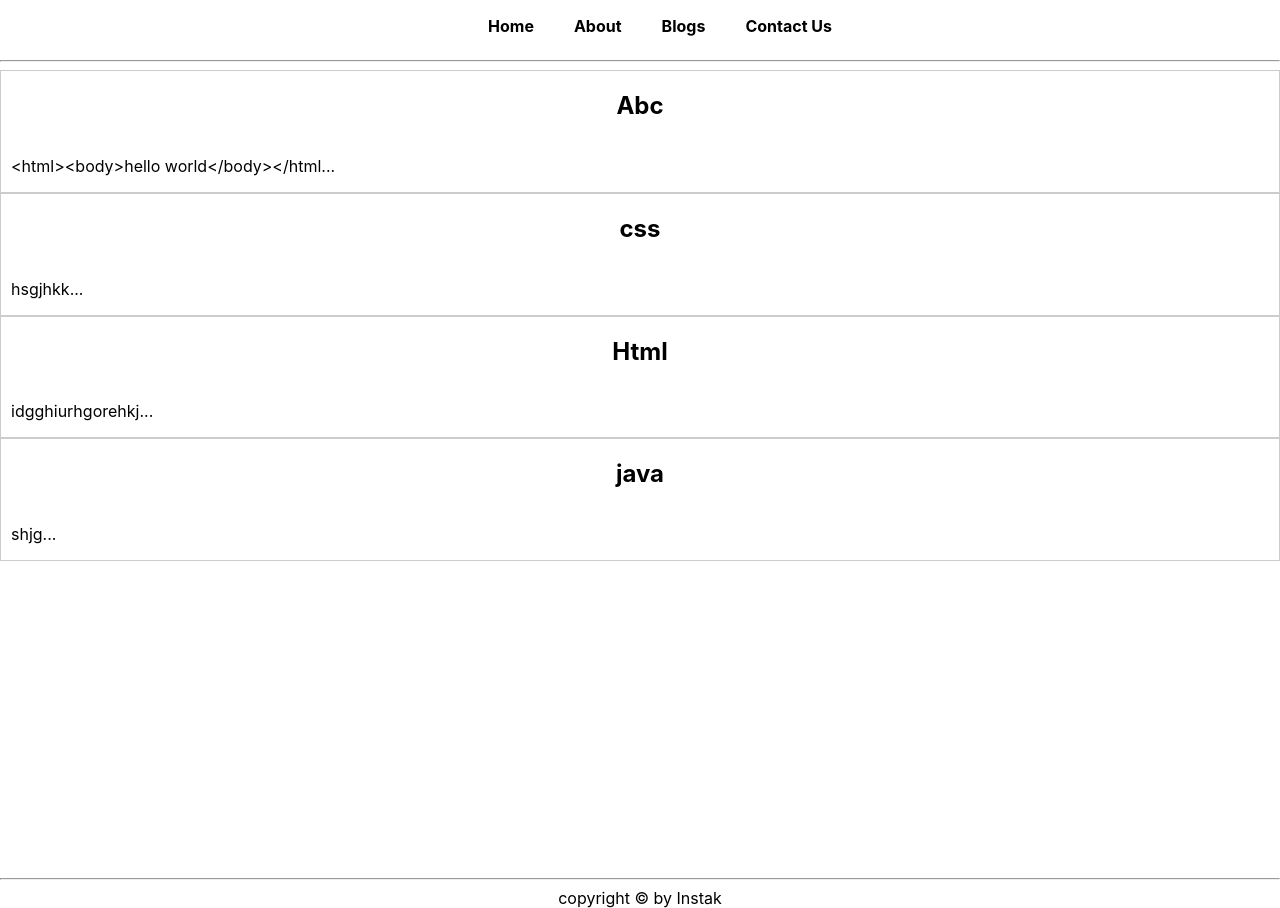
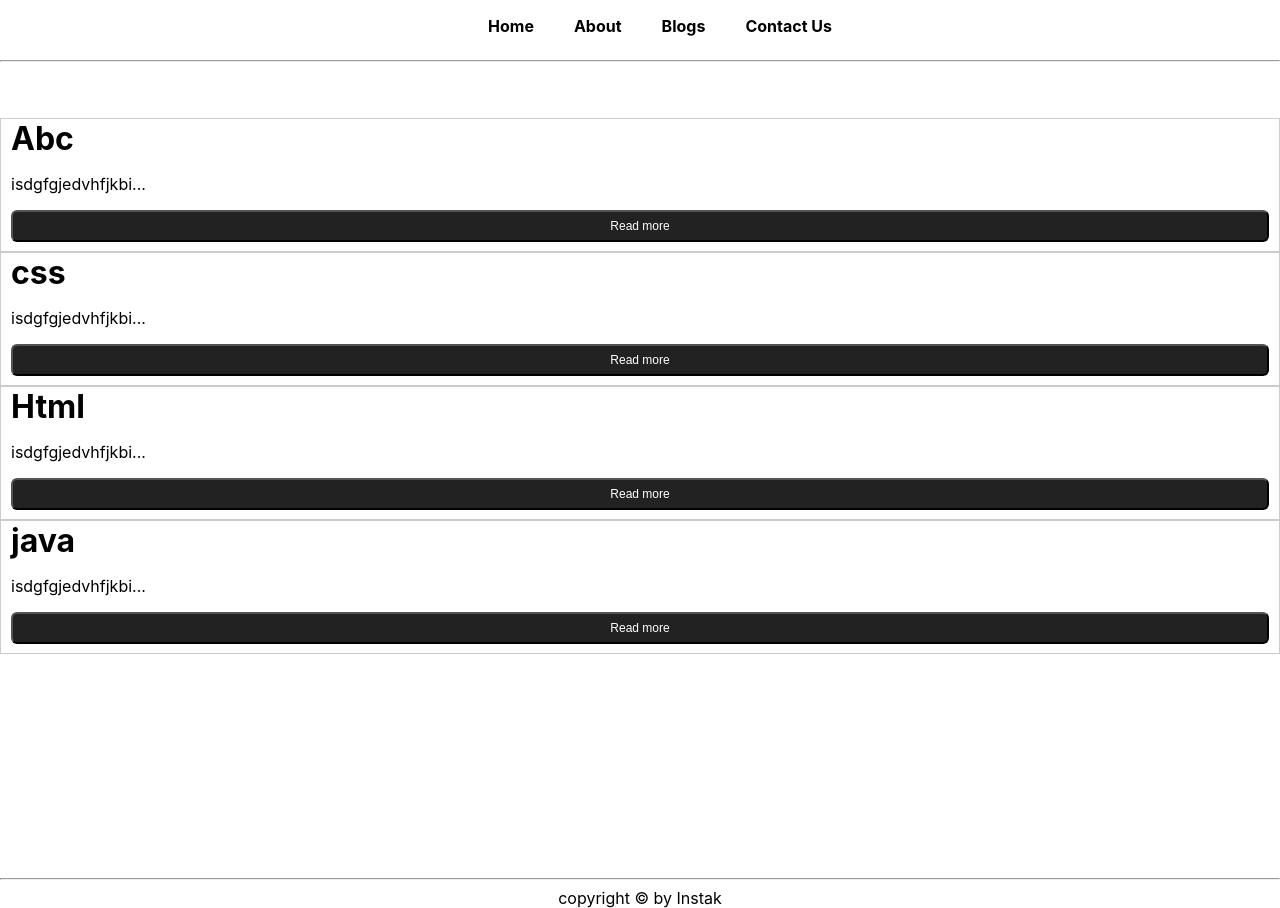
Before and after one commit to Instak/nextjs-blogs, a Next.js app: page /blog in a window 1280 px wide. Built offline with nearby package versions, Linux system fonts and the light colour scheme.

Commit message:
19-04-2022 1

```diff
--- a/blogdata/abc.json
+++ b/blogdata/abc.json
@@ -1,7 +1,7 @@
 {
     "Title": "Abc",
-    "p1":"<html><body>hello world</body></html",
-    "p2":"euishu",
+    "p1":"<div class=\"header\">\r\n  <h2>Blog Name<\/h2>\r\n<\/div>\r\n\r\n<div class=\"row\">\r\n  <div class=\"leftcolumn\">\r\n    <div class=\"card\">\r\n      <h2>TITLE HEADING<\/h2>\r\n      <h5>Title description, Dec 7, 2017<\/h5>\r\n      <div class=\"fakeimg\" style=\"height:200px;\">Image<\/div>\r\n      <p>Some text..<\/p>\r\n    <\/div>\r\n    <div class=\"card\">\r\n      <h2>TITLE HEADING<\/h2>\r\n      <h5>Title description, Sep 2, 2017<\/h5>\r\n      <div class=\"fakeimg\" style=\"height:200px;\">Image<\/div>\r\n      <p>Some text..<\/p>\r\n    <\/div>\r\n  <\/div>\r\n  <div class=\"rightcolumn\">\r\n    <div class=\"card\">\r\n      <h2>About Me<\/h2>\r\n      <div class=\"fakeimg\" style=\"height:100px;\">Image<\/div>\r\n      <p>Some text about me in culpa qui officia deserunt mollit anim..<\/p>\r\n    <\/div>\r\n    <div class=\"card\">\r\n      <h3>Popular Post<\/h3>\r\n      <div class=\"fakeimg\">Image<\/div><br>\r\n      <div class=\"fakeimg\">Image<\/div><br>\r\n      <div class=\"fakeimg\">Image<\/div>\r\n    <\/div>\r\n    <div class=\"card\">\r\n      <h3>Follow Me<\/h3>\r\n      <p>Some text..<\/p>\r\n    <\/div>\r\n  <\/div>\r\n<\/div>\r\n\r\n<div class=\"footer\">\r\n  <h2>Footer<\/h2>\r\n<\/div>",
+    "metadesc":"isdgfgjedvhfjkbi",
     "Author": "https://www.youtube.com/playlist?list=PLu0W_9lII9agtWvR_TZdb_r0dNI8-lDwG",
     "slug":"Abc"
 }
--- a/blogdata/css.json
+++ b/blogdata/css.json
@@ -1,6 +1,7 @@
 {
     "Title": "css",
     "p1":"hsgjhkk",
+    "metadesc":"isdgfgjedvhfjkbi",
     "Author": "Anuj Prakash",
     "slug":"css"
 }
--- a/blogdata/html.json
+++ b/blogdata/html.json
@@ -1,6 +1,7 @@
 {
     "Title": "Html",
     "p1":"idgghiurhgorehkj",
+    "metadesc":"isdgfgjedvhfjkbi",
     "Author": "Anuj Prakash",
     "slug":"Html"
 }
--- a/blogdata/java.json
+++ b/blogdata/java.json
@@ -1,6 +1,7 @@
 {
     "Title": "java",
     "p1":"shjg",
+    "metadesc":"isdgfgjedvhfjkbi",
     "Author": "Anuj Prakash",
     "slug":"java"
 }
--- a/pages/blog.js
+++ b/pages/blog.js
@@ -62,13 +62,16 @@ const Blog = (props) => {
   return <div className={styles.container}>
     <main className={styles.main}>
       {blogs.map((blogitem) => {
-        return <div key={blogitem.slug} className={styles.blogs}><div className={styles.b}><Link href={`/blogpost/${blogitem.slug}`}><h2 className={styles.heding}>{blogitem.Title}</h2></Link>
-               <p>{blogitem.p1.substr(0,140)}...</p></div></div>
+        return <div key={blogitem.slug} className={styles.blogs}><div className={styles.b}><Link href={`/blogpost/${blogitem.slug}`}><h2 className={styles.blogItemh3}>{blogitem.Title}</h2></Link>
+               <p className={styles.blogItemp} >{blogitem.metadesc.substr(0,140)}...</p>
+               <button className={styles.btn}>Read more</button>
+               </div></div>
       })}
     </main>
   </div>
 };
 
+// https://www.freeformatter.com/json-escape.html
 
 export async function getStaticProps(context) {
   let data = await fs.promises.readdir("blogdata");
--- a/pages/index.js
+++ b/pages/index.js
@@ -15,10 +15,11 @@ export default function Home() {
 
       <main className={styles.main}>
 
-        {/* <Image alt='coding image' className={styles.img} src={profilePic}/> */}
         <h1 className={styles.title}>
           Coding for beginers
         </h1>
+
+       <img src="/coding.module.gif" alt="" />
 
         <p className={styles.description}>
           A site for beginers.
--- a/styles/blog.module.css
+++ b/styles/blog.module.css
@@ -27,3 +27,34 @@
     display: flex;
     flex-direction: column;
 }
+
+.main {
+    min-height: 100vh;
+    flex: 1;
+    display: flex;
+    flex-direction: column;
+    justify-content: center;
+    /* align-items: center; */
+    justify-content: flex-start;
+      padding-top: 3rem;
+  }
+
+.blogItemh3{
+    cursor: pointer;
+    font-size: 2rem;
+    margin: 0;
+    padding: 0;
+}
+.blogItemp{
+    max-width: 45vw;
+}
+
+.btn{
+    color: white;
+      background: rgb(34, 34, 34);
+      padding: 7px 6px;
+      cursor: pointer;
+      border-radius: 6px;
+      font-size: 12px;
+      margin-bottom: 9px;
+  }
```
Also changed, not shown: styles/Home.module.css (+9 -5 lines), 1 other file (tests, documents, lock files or other folders).
